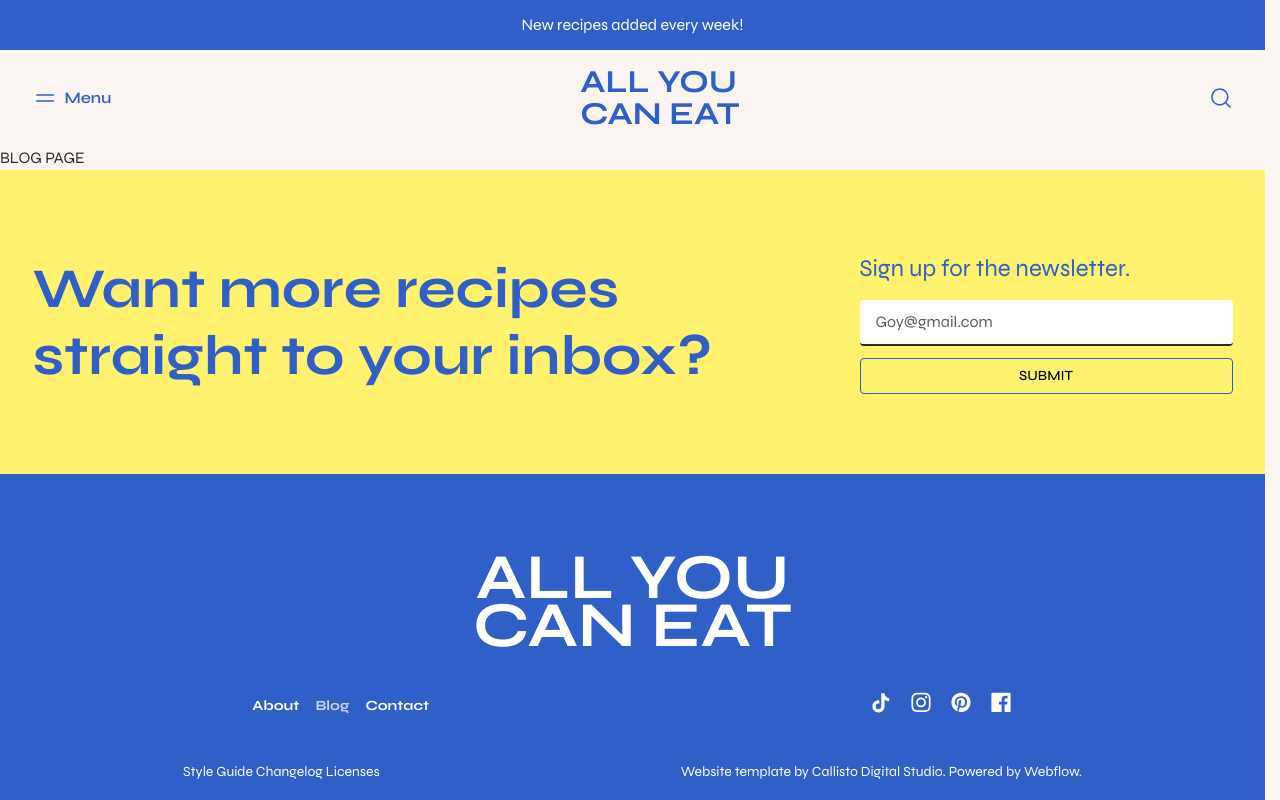
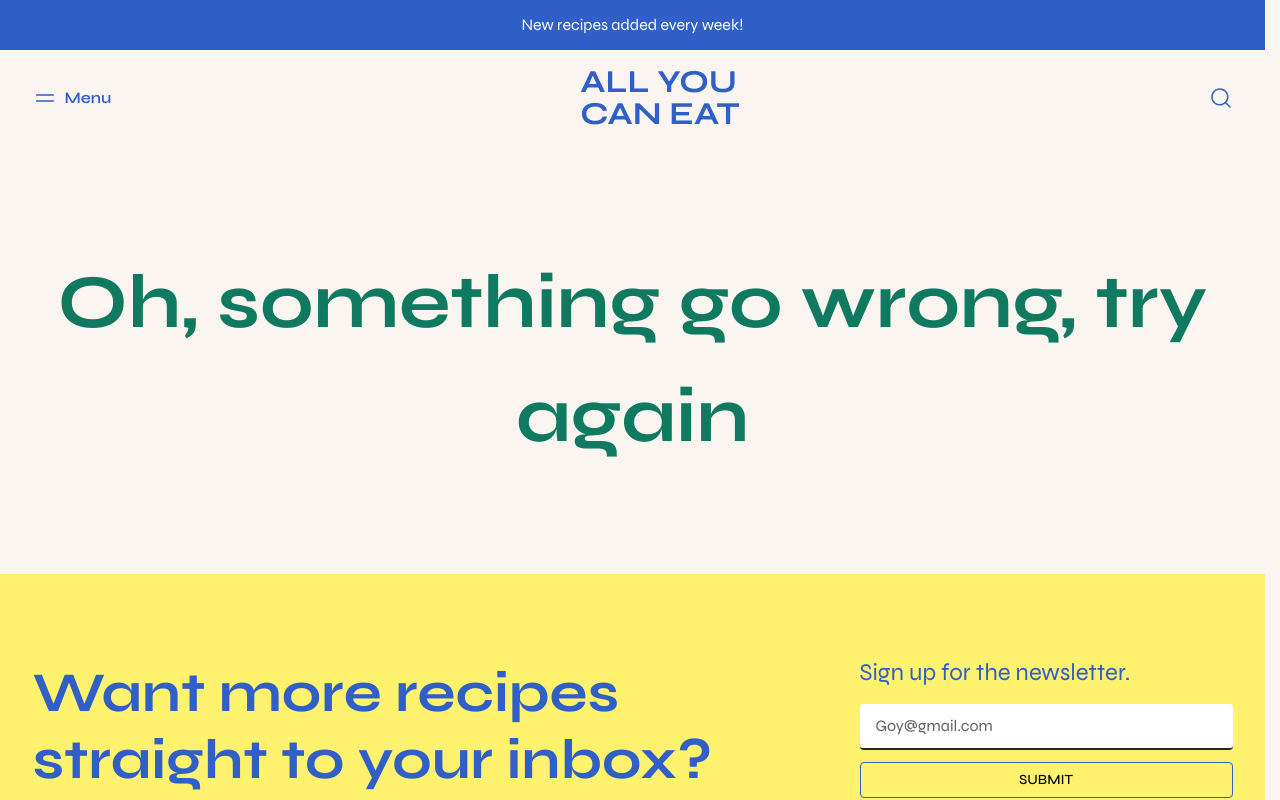
Before and after one commit to SStercorex2024/all-u-can-eat, a Vue app: page /blog in a window 1280 px wide. Shown: the top 800 px of the page. Built offline with nearby package versions, Linux system fonts and the light colour scheme.

Commit message:
Change 505

```diff
--- a/src/components/CardRecipe.vue
+++ b/src/components/CardRecipe.vue
@@ -268,7 +268,7 @@ const toggleShowAll = () => {
 
 @media (max-width: 924px) {
   .card__image {
-    width: 340px;
+    width: 320px;
   }
 }
 </style>
--- a/src/router/index.ts
+++ b/src/router/index.ts
@@ -16,7 +16,7 @@ const router = createRouter({
     {
       path: '/blog',
       name: 'blog',
-      component: () => import('@/views/Blog/BlogView.vue'),
+      component: () => import('@/views/NotFound/NotFound.vue'),
     },
     {
       path: '/contact',
--- a/src/views/Home/HomeBanner.vue
+++ b/src/views/Home/HomeBanner.vue
@@ -337,6 +337,7 @@ const swiperOptions = {
   .banner__slider {
     width: 100vw;
   }
+
 }
 @media (max-width: 420px) {
   .slide-title {
@@ -345,5 +346,8 @@ const swiperOptions = {
   .slide-content {
     row-gap: 10px;
   }
+  .banner__title {
+    font-size: 52px;
+  }
 }
 </style>
--- a/src/views/NotFound/NotFound.vue
+++ b/src/views/NotFound/NotFound.vue
@@ -1,7 +1,23 @@
 <script setup lang="ts"></script>
 
 <template>
-  <h1>505 page</h1>
+  <div class="container">
+    <h1>Oh, something go wrong, try again</h1>
+  </div>
 </template>
 
-<style scoped></style>
+<style scoped>
+.container {
+  padding-block: 100px;
+  display: flex;
+  align-items: center;
+  justify-content: center;
+}
+
+h1 {
+  text-align: center;
+  margin: 0;
+  font-size: 76px;
+  color: var(--color-gray);
+}
+</style>
--- a/src/views/Recipe/RecipeCategories.vue
+++ b/src/views/Recipe/RecipeCategories.vue
@@ -18,9 +18,8 @@ const listLinks: RecipeCategory[] = [
   'Dessert',
   'Vegan',
   'Vegetarian',
-  'Pescatarian'
+  'Pescatarian',
 ]
-
 </script>
 
 <template>
@@ -43,8 +42,10 @@ const listLinks: RecipeCategory[] = [
       </ul>
     </div>
   </div>
-  <div class="container recipe-body">
-    <CardRecipe :all-items="store.getRecipesByCategory(store.activeRecipe)" />
+  <div class="recipe-body">
+    <div class="container">
+      <CardRecipe :all-items="store.getRecipesByCategory(store.activeRecipe)" />
+    </div>
   </div>
 </template>
 
```
